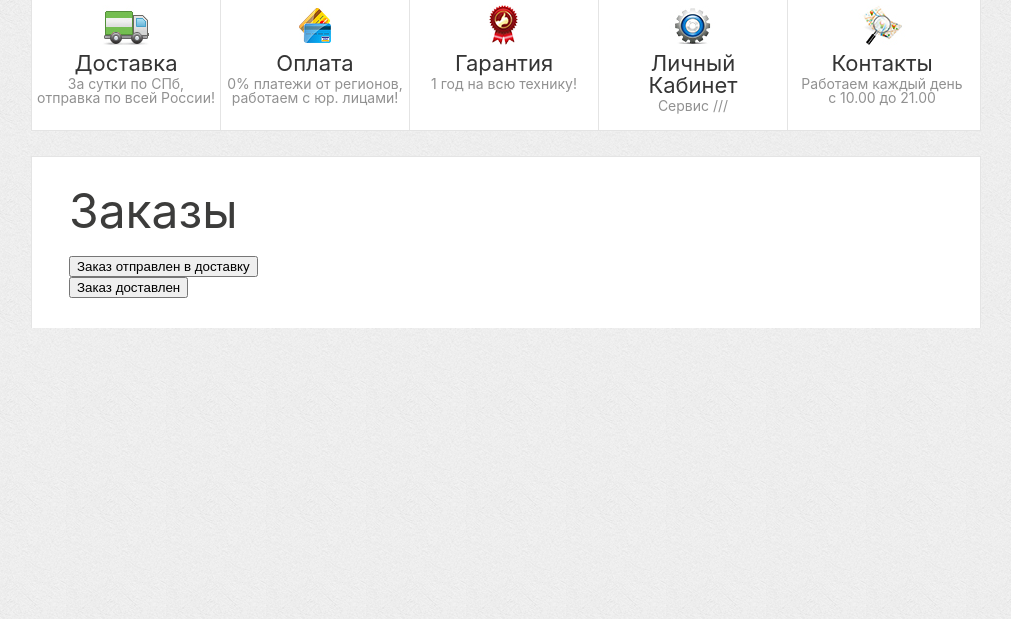
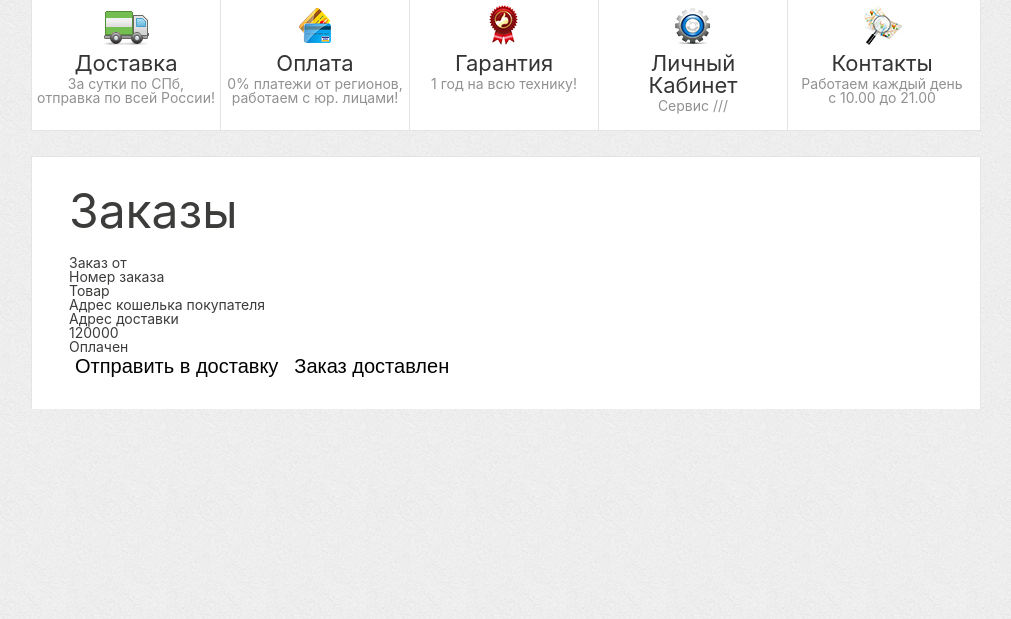
Before and after one commit to AA122AA/Escrow_site, a Django app: page /Shop/lk_admin in a window 1280 px wide. Shown: the part 121-740 px from the top of the page, without its empty margins (134-1145 px from the left). Run offline with Django 3.2, Linux system fonts and the light colour scheme.

Commit message:
Update lk_admin.html
Добавлен шаблон отображения заказа

```diff
--- a/DjangoFiles/Shop/templates/Shop/lk_admin.html
+++ b/DjangoFiles/Shop/templates/Shop/lk_admin.html
@@ -62,9 +62,27 @@
 	<li class="static">
 			<article class="staticText">
 				<h2>Заказы</h2>
-				<button id="seller_sendForDeliviry">Заказ отправлен в доставку</button>
-				<br>
-				<button id="courier_delivered">Заказ доставлен</button>
+				<div class="lk_order">
+					<div class="lk_order_top">
+						<div class="lk_order_top1">
+							<div class="lk_order_top_left">
+								<span class="order_time">Заказ от </span>
+								<p class="order_id">Номер заказа  </p>
+								<p class="order_product">Товар</p>
+								<p class="order_buyer_address">Адрес кошелька покупателя</p>
+								<p class="order_delivery_address">Адрес доставки</p>
+							</div>
+							<div class="lk_order_top_right">
+								<span class="order_price">120000</span>
+								<p class="order_paid">Оплачен</p>
+							</div>
+						</div>
+					</div>
+					<div class="lk_order_down">
+						<button class="btn send_for_delivery_order">Отправить в доставку</button>
+						<button class="btn delivered_order">Заказ доставлен</button>
+					</div>
+				</div>
 
 			</article>
 		</li>
```
